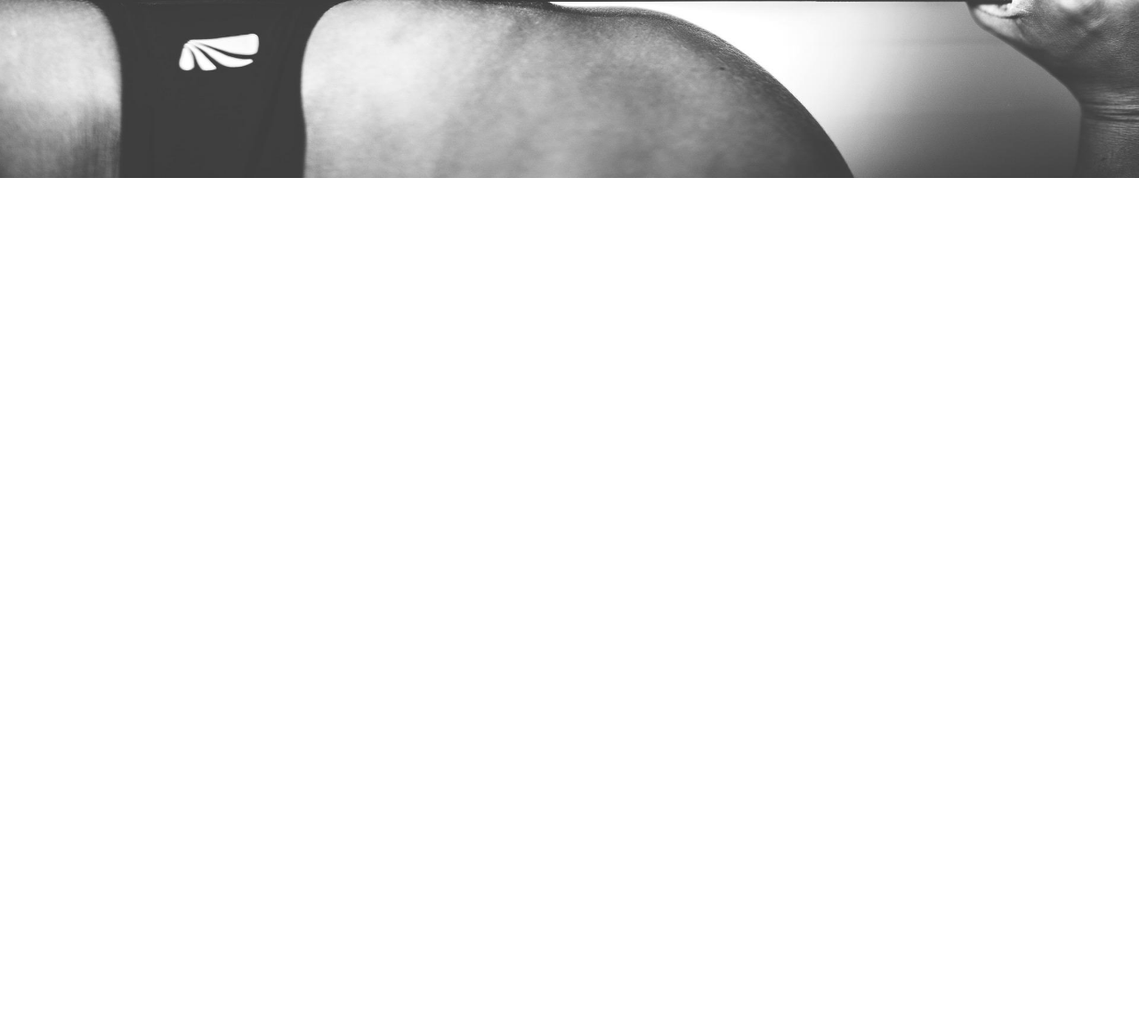
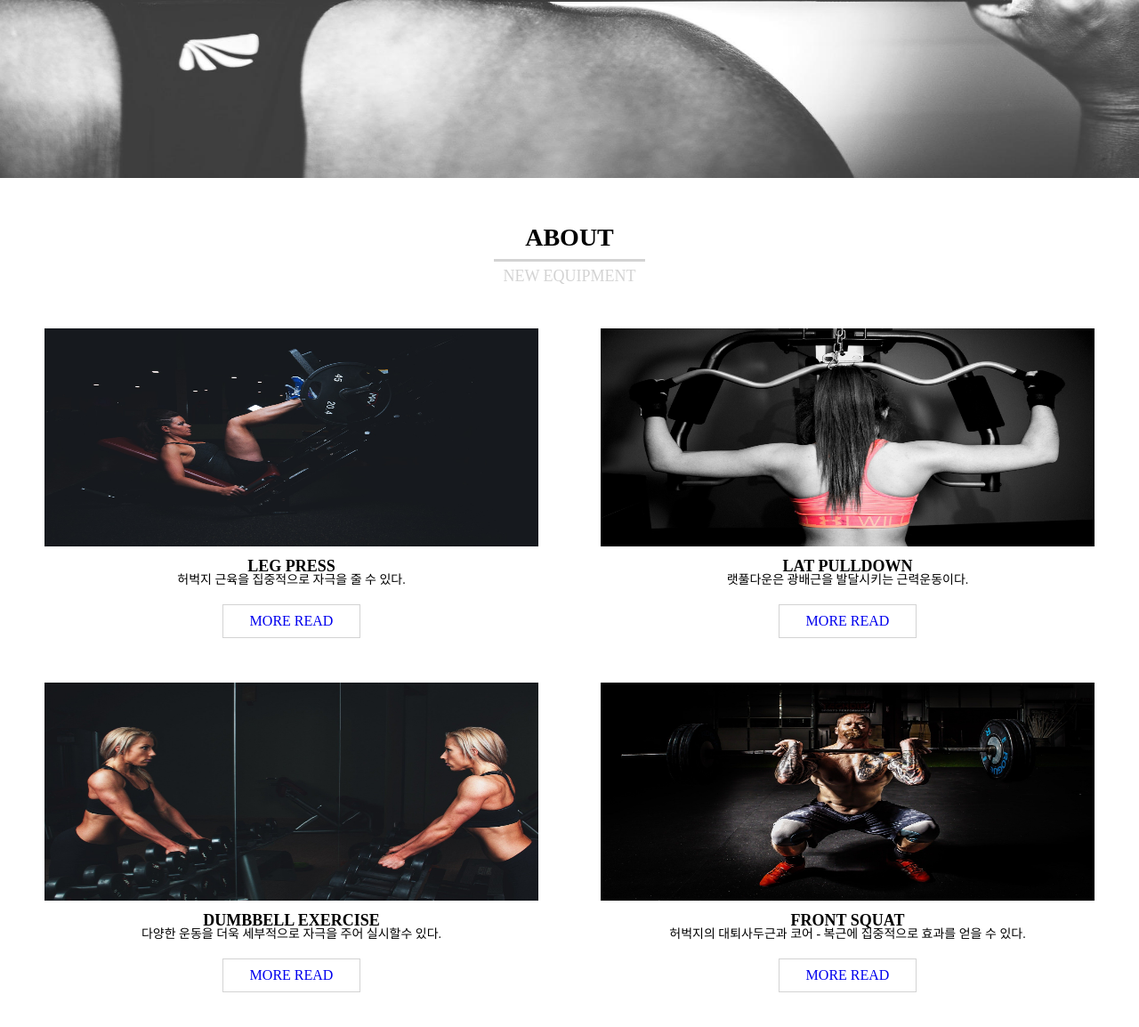
Before and after one commit to Simon1476/responsive01, a plain HTML site: page index.html in a window 1280 px wide. Shown: the part 500-1654 px from the top of the page at 89% size. Before the commit the page ends 800 px from the top, so only its background shows below. Drawn offline with Linux system fonts and the light colour scheme.

Commit message:
Section about

```diff
--- a/index.html
+++ b/index.html
@@ -46,6 +46,43 @@
             </div>
         </div>
     </section>
+    <section id="about" class="section">
+        <div class="section_container">
+            <div class="section_title">
+                <h2>ABOUT</h2>
+                <p>NEW EQUIPMENT</p>
+            </div>
+            <ul class="equipment_list">
+                <li>
+                    <img src="./images/about_img01.jpg" alt="1">
+                    <p class="img_title">LEG PRESS</p>
+                    <p class="img_text">허벅지 근육을 집중적으로 자극을 줄 수 있다.</p>
+                    <a href="#">MORE READ</a>
+                </li>
+                <li>
+                    <img src="./images/about_img02.jpg" alt="2">
+                    <p class="img_title">LAT PULLDOWN</p>
+                    <p class="img_text">랫풀다운은 광배근을 발달시키는 근력운동이다.</p>
+                    <a href="#">MORE READ</a>
+                </li>
+                <li>
+                    <img src="./images/about_img03.jpg" alt="3">
+                    <p class="img_title">DUMBBELL EXERCISE</p>
+                    <p class="img_text">다양한 운동을 더욱 세부적으로 자극을 주어 실시할수 있다.</p>
+                    <a href="#">MORE READ</a>
+                </li>
+                <li>
+                    <img src="./images/about_img04.jpg" alt="4">
+                    <p class="img_title">FRONT SQUAT</p>
+                    <p class="img_text">허벅지의 대퇴사두근과 코어 - 복근에 집중적으로 효과를 얻을 수 있다.</p>
+                    <a href="#">MORE READ</a>
+                </li>
+            </ul>
+
+        </div>
+    </section>
+
+
 
 </body>
 </html>
--- a/style.css
+++ b/style.css
@@ -19,6 +19,53 @@
 /* Universal tags */
 * {
     box-sizing: border-box;
+}
+
+/* Section common */
+.section {
+    padding: 50px;
+    text-align: center;
+    margin: auto;
+}
+
+.section_container {
+    max-width: 1200px;
+    text-align: center;
+    margin: auto;
+}
+
+.section_title h2 {
+    font-size: var(--font-medium);
+    font-weight: var(--weight-semi-bold);
+}
+
+.section_title p {
+    position: relative;
+    display: inline-block;
+    margin-top: 20px;
+    padding: 0 10px;
+    font-size: var(--font-regular);
+    color: #d3d3d3;
+}
+
+.section_title p::before {
+    position: absolute;
+    content: '';
+    top: -10px;
+    left: 0;
+    right: 0;
+    border-bottom: 3px solid #d3d3d3;
+}
+
+/* img_title, img_text */
+
+.img_title {
+    font-size: var(--font-regular);
+    font-weight: var(--weight-semi-bold);
+}
+
+.img_text{
+    font-size: var(--font-micro);
 }
 
 /* Header */
@@ -129,6 +176,34 @@
     font-weight: var(--weight-semi-bold);
 }
 
+/* Section about */
+
+.equipment_list {
+    display: flex;
+    justify-content: space-between;
+    flex-wrap: wrap;
+    margin-top: 50px;
+}
+.equipment_list li:nth-child(3),
+.equipment_list li:last-child {
+    margin-top: 50px;
+}
+.equipment_list li img {
+    width: 555px;
+    height: 245px;
+    margin-bottom: 10px;
+}
+
+.equipment_list li a {
+    display: inline-block;
+    margin-top: 20px;
+    padding: 10px 30px;
+    border: 1px solid #d3d3d3;
+}
+
+
+
+
 @media screen and (max-width: 768px) {
     :root {
         /* Font size */
@@ -173,4 +248,9 @@
     .img_wrap .txt_wrap .txt01 {
         text-align: center;
     }
+
+    .equipment_list li img {
+        width: 100%;
+    }
+
 }
```
Also changed, not shown: images/about_img01.jpg (added), images/about_img02.jpg (added), images/about_img03.jpg (added), images/about_img04.jpg (added).
